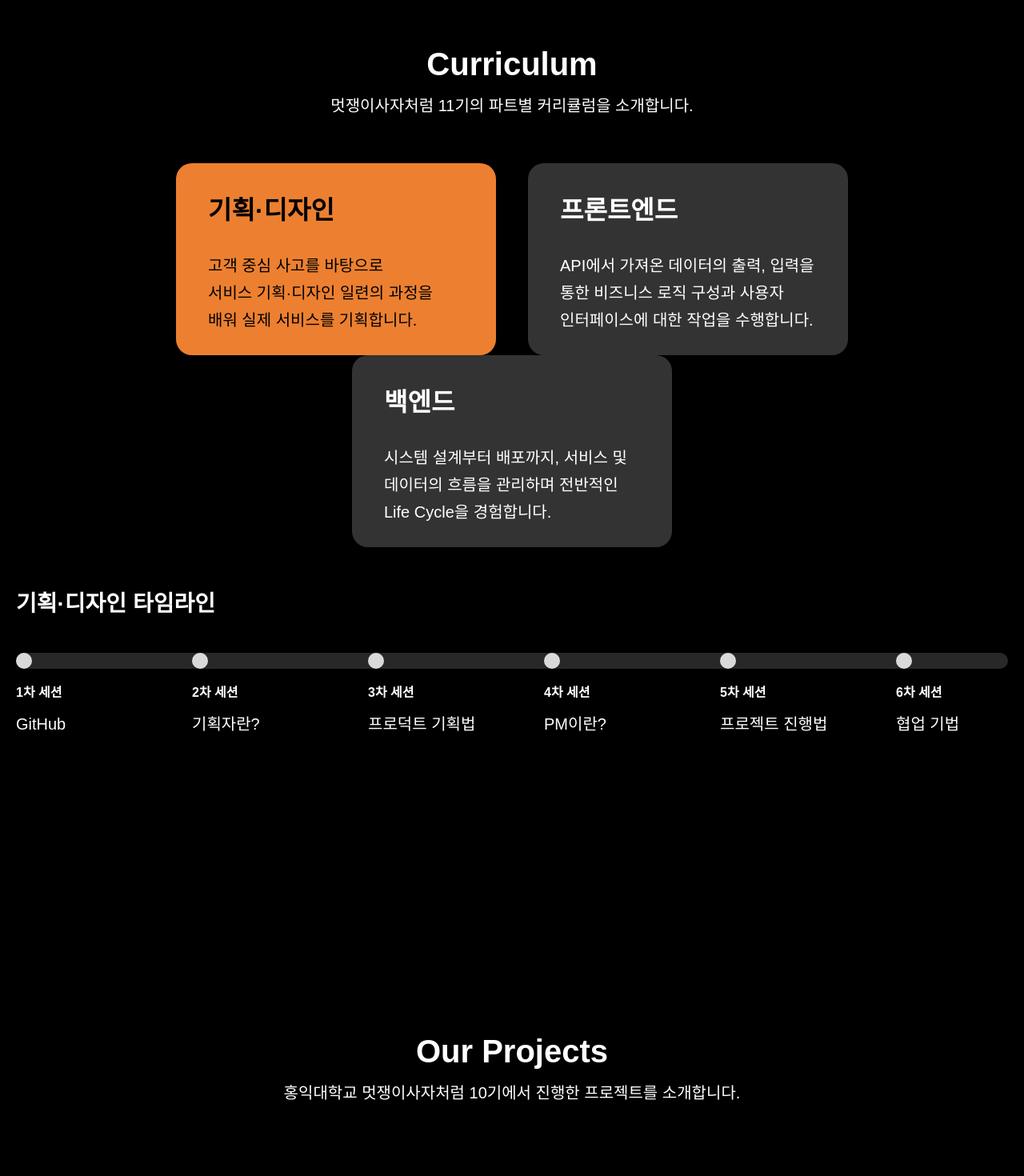
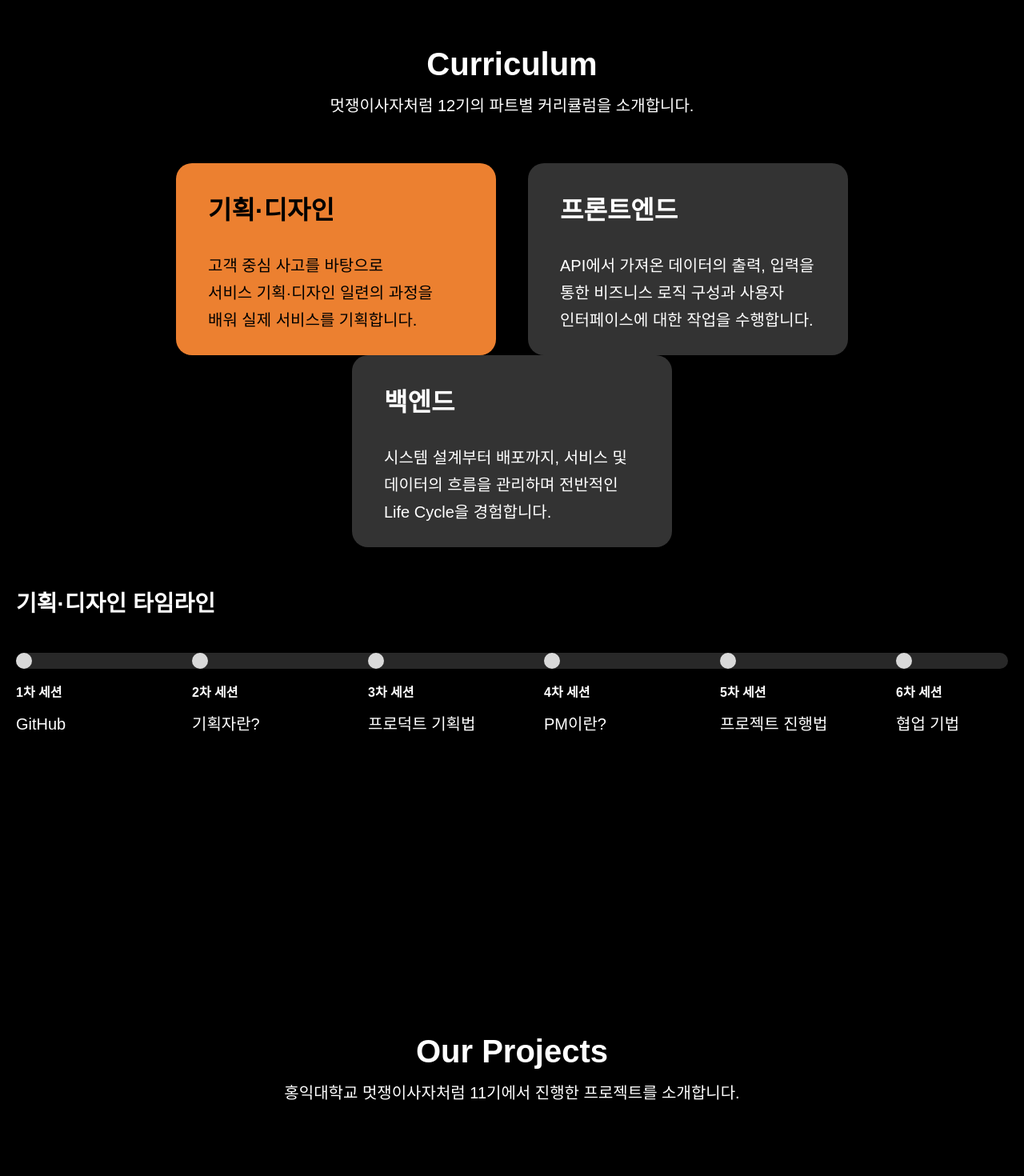
Before and after one commit to Likelion-HongikUniv/likelion-hongik-client, a React (Create React App) app: page / in a window 1280 px wide. Shown: the part 980-2450 px from the top of the page at 80% size. Built offline with nearby package versions, Linux system fonts and the light colour scheme; no server answers; a small style sheet from the web is missing; a web font is replaced by a local one; what recoil-persist would draw is missing.

Commit message:
fix: 메인페이지 기수 멘트 변경

```diff
--- a/src/pages/MainPage.tsx
+++ b/src/pages/MainPage.tsx
@@ -26,12 +26,12 @@ export function MainPage() {
           <Main />
           <>
             <Title data-aos="fade-up">Curriculum</Title>
-            <Desc data-aos="fade-up">멋쟁이사자처럼 11기의 파트별 커리큘럼을 소개합니다.</Desc>
+            <Desc data-aos="fade-up">멋쟁이사자처럼 12기의 파트별 커리큘럼을 소개합니다.</Desc>
             <Curriculum />
           </>
           <>
             <Title data-aos="fade-up">Our Projects</Title>
-            <Desc data-aos="fade-up">홍익대학교 멋쟁이사자처럼 10기에서 진행한 프로젝트를 소개합니다.</Desc>
+            <Desc data-aos="fade-up">홍익대학교 멋쟁이사자처럼 11기에서 진행한 프로젝트를 소개합니다.</Desc>
             <Project />
           </>
           <>
```
